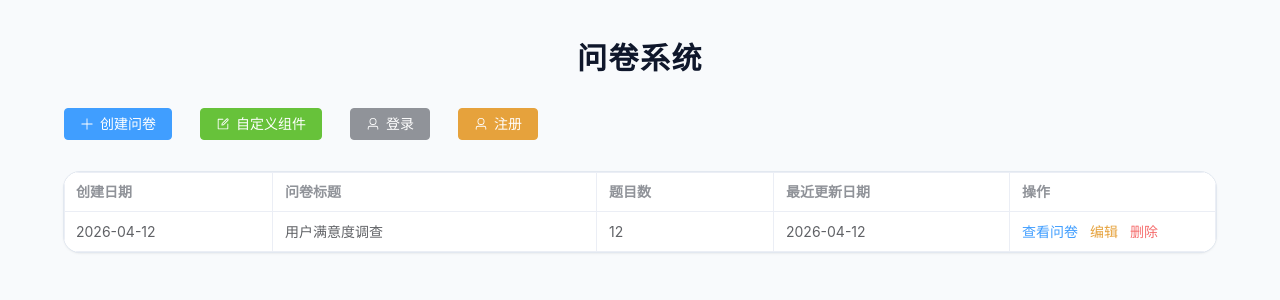
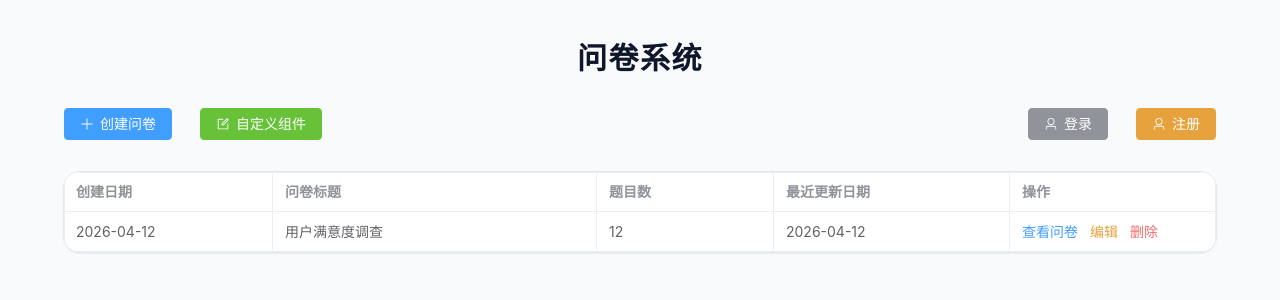
Before and after one commit to TMname1/Survey-Generation-Platform, a Vue app: page / in a window 1280 px wide. Shown: the top 300 px of the page. Built offline with nearby package versions, Linux system fonts and the light colour scheme; the HTML template or start-up script is replaced by a standard one.

Commit message:
feat: implement user login and registration functions, add login dialog and related logic

```diff
--- /dev/null
+++ b/src/components/LoginComponent.vue
@@ -0,0 +1,167 @@
+<script setup lang="ts">
+import { ref, reactive } from 'vue';
+import type { FormInstance, FormRules } from 'element-plus';
+import { User } from '@element-plus/icons-vue';
+import { loginUser } from '@/apis/login';
+import { registerUser } from '@/apis/register';
+import { throttle } from '@/utils/throttle';
+import { useUserStore } from '@/stores/user';
+
+const userStore = useUserStore();
+
+const dialogFormVisible = ref(false);
+const dialogMode = ref<'login' | 'register'>('login');
+const loginFormRef = ref<FormInstance>();
+
+const loginForm = reactive({
+  username: '',
+  password: '',
+});
+
+const loginRules = reactive<FormRules>({
+  username: [{ required: true, message: '用户名不能为空', trigger: 'blur' }],
+  password: [
+    { required: true, message: '密码不能为空', trigger: 'blur' },
+    { min: 6, message: '密码不能少于6位', trigger: 'blur' },
+  ],
+});
+
+const handleLogin = async () => {
+  if (userStore.currentUsername) {
+    try {
+      await ElMessageBox.confirm(
+        `当前已登录为: ${userStore.currentUsername}，是否退出登录？`,
+        '提示',
+        {
+          confirmButtonText: '退出',
+          cancelButtonText: '取消',
+          type: 'warning',
+        },
+      );
+      userStore.logout();
+      ElMessage.success('已退出登录');
+    } catch {}
+    return;
+  }
+
+  // Show dialog
+  dialogMode.value = 'login';
+  loginForm.username = '';
+  loginForm.password = '';
+  dialogFormVisible.value = true;
+};
+
+const handleRegister = () => {
+  dialogMode.value = 'register';
+  loginForm.username = '';
+  loginForm.password = '';
+  dialogFormVisible.value = true;
+};
+
+const confirmAuth = throttle(async () => {
+  if (!loginFormRef.value) return;
+
+  try {
+    await loginFormRef.value.validate();
+  } catch {
+    return;
+  }
+
+  const { username, password } = loginForm;
+  try {
+    if (dialogMode.value === 'login') {
+      const loginRes = await loginUser(username, password);
+
+      if (loginRes.error) {
+        ElMessage.error(loginRes.error);
+        return;
+      }
+
+      if (loginRes.ok) {
+        ElMessage.success(loginRes.msg || '登录成功！');
+        userStore.setUsername(username);
+        dialogFormVisible.value = false;
+      } else {
+        ElMessage.error(loginRes.msg || '登录失败');
+      }
+    } else {
+      const regRes = await registerUser(username, password);
+
+      if (regRes.ok) {
+        ElMessage.success('注册成功，自动登录中...');
+        const loginRes = await loginUser(username, password);
+        if (loginRes.ok) {
+          ElMessage.success('登录成功！');
+          userStore.setUsername(username);
+          dialogFormVisible.value = false;
+        } else {
+          ElMessage.error('自动登录失败，请手动登录');
+          dialogMode.value = 'login';
+        }
+      } else {
+        ElMessage.error(regRes.msg || '注册失败');
+      }
+    }
+  } catch (err) {
+    ElMessage.error('请求失败');
+    console.error(err);
+  }
+}, 1000);
+
+defineProps({
+  gapVal: {
+    type: String,
+    default: '',
+  },
+});
+</script>
+
+<template>
+  <div class="flex items-center" :class="gapVal">
+    <el-button type="info" :icon="User" @click="handleLogin">
+      {{ userStore.currentUsername || '登录' }}
+    </el-button>
+    <el-button
+      v-if="!userStore.currentUsername"
+      type="warning"
+      :icon="User"
+      @click="handleRegister"
+    >
+      注册
+    </el-button>
+  </div>
+
+  <!-- 登录/注册对话框 -->
+  <el-dialog
+    v-model="dialogFormVisible"
+    :title="dialogMode === 'login' ? '用户登录' : '用户注册'"
+    width="500"
+  >
+    <el-form
+      ref="loginFormRef"
+      :model="loginForm"
+      :rules="loginRules"
+      label-width="80px"
+      @submit.prevent
+    >
+      <el-form-item label="用户名" prop="username">
+        <el-input v-model="loginForm.username" placeholder="请输入用户名" autocomplete="off" />
+      </el-form-item>
+      <el-form-item label="密码" prop="password">
+        <el-input
+          v-model="loginForm.password"
+          type="password"
+          placeholder="请输入密码"
+          autocomplete="off"
+          @keyup.enter="confirmAuth"
+        />
+      </el-form-item>
+    </el-form>
+    <template #footer>
+      <div class="dialog-footer">
+        <el-button @click="dialogFormVisible = false">取消</el-button>
+        <el-button type="primary" @click="confirmAuth">确认</el-button>
+      </div>
+    </template>
+  </el-dialog>
+</template>
--- /dev/null
+++ b/src/stores/user.ts
@@ -0,0 +1,25 @@
+import { defineStore } from 'pinia';
+import { ref } from 'vue';
+
+export const useUserStore = defineStore('user', () => {
+  const currentUsername = ref(localStorage.getItem('username') || '');
+
+  const setUsername = (username: string) => {
+    currentUsername.value = username;
+    if (username) {
+      localStorage.setItem('username', username);
+    } else {
+      localStorage.removeItem('username');
+    }
+  };
+
+  const logout = () => {
+    setUsername('');
+  };
+
+  return {
+    currentUsername,
+    setUsername,
+    logout,
+  };
+});
--- /dev/null
+++ b/src/utils/throttle.ts
@@ -0,0 +1,18 @@
+/**
+ * 节流函数：在指定时间内多次触发，只执行一次
+ * @param fn 需要节流的函数
+ * @param delay 延迟时间（毫秒）
+ */
+export function throttle<A extends unknown[], R, T = unknown>(
+  fn: (this: T, ...args: A) => R,
+  delay: number = 1000,
+) {
+  let lastTime = 0;
+  return function (this: T, ...args: A) {
+    const now = Date.now();
+    if (now - lastTime >= delay) {
+      lastTime = now;
+      return fn.apply(this, args);
+    }
+  };
+}
--- a/src/views/HomeView.vue
+++ b/src/views/HomeView.vue
@@ -1,107 +1,9 @@
 <script setup lang="ts">
-import { ref, reactive } from 'vue';
-import type { FormInstance, FormRules } from 'element-plus';
-import { Edit, Plus, User } from '@element-plus/icons-vue';
+import { Edit, Plus } from '@element-plus/icons-vue';
 import { useRouter } from 'vue-router';
-import { loginUser } from '@/apis/login';
-import { registerUser } from '@/apis/register';
+import LoginComponent from '@/components/LoginComponent.vue';
 
 const router = useRouter();
-const currentUsername = ref('');
-const dialogFormVisible = ref(false);
-const dialogMode = ref<'login' | 'register'>('login');
-const loginFormRef = ref<FormInstance>();
-
-const loginForm = reactive({
-  username: '',
-  password: '',
-});
-
-const loginRules = reactive<FormRules>({
-  username: [{ required: true, message: '用户名不能为空', trigger: 'blur' }],
-  password: [
-    { required: true, message: '密码不能为空', trigger: 'blur' },
-    { min: 6, message: '密码不能少于6位', trigger: 'blur' },
-  ],
-});
-
-const handleLogin = async () => {
-  if (currentUsername.value) {
-    try {
-      await ElMessageBox.confirm(`当前已登录为: ${currentUsername.value}，是否退出登录？`, '提示', {
-        confirmButtonText: '退出',
-        cancelButtonText: '取消',
-        type: 'warning',
-      });
-      currentUsername.value = '';
-      ElMessage.success('已退出登录');
-    } catch {}
-    return;
-  }
-
-  // Show dialog
-  dialogMode.value = 'login';
-  loginForm.username = '';
-  loginForm.password = '';
-  dialogFormVisible.value = true;
-};
-
-const handleRegister = () => {
-  dialogMode.value = 'register';
-  loginForm.username = '';
-  loginForm.password = '';
-  dialogFormVisible.value = true;
-};
-
-const confirmAuth = async () => {
-  if (!loginFormRef.value) return;
-
-  try {
-    await loginFormRef.value.validate();
-  } catch {
-    return;
-  }
-
-  const { username, password } = loginForm;
-  try {
-    if (dialogMode.value === 'login') {
-      const loginRes = await loginUser(username, password);
-
-      if (loginRes.error) {
-        ElMessage.error(loginRes.error);
-        return;
-      }
-
-      if (loginRes.ok) {
-        ElMessage.success(loginRes.msg || '登录成功！');
-        currentUsername.value = username;
-        dialogFormVisible.value = false;
-      } else {
-        ElMessage.error(loginRes.msg || '登录失败');
-      }
-    } else {
-      const regRes = await registerUser(username, password);
-
-      if (regRes.ok) {
-        ElMessage.success('注册成功，自动登录中...');
-        const loginRes = await loginUser(username, password);
-        if (loginRes.ok) {
-          ElMessage.success('登录成功！');
-          currentUsername.value = username;
-          dialogFormVisible.value = false;
-        } else {
-          ElMessage.error('自动登录失败，请手动登录');
-          dialogMode.value = 'login';
-        }
-      } else {
-        ElMessage.error(regRes.msg || '注册失败');
-      }
-    }
-  } catch (err) {
-    ElMessage.error('请求失败');
-    console.error(err);
-  }
-};
 
 const tableData = [
   {
@@ -118,17 +20,16 @@ const tableData = [
     <div class="mx-auto flex w-full max-w-6xl flex-col items-center gap-8">
       <h1 class="text-center text-3xl font-semibold tracking-wider text-slate-900">问卷系统</h1>
 
-      <div class="flex w-full items-center justify-start gap-4">
-        <el-button type="primary" :icon="Plus" @click="router.push('/editor')">创建问卷</el-button>
-        <el-button type="success" :icon="Edit" @click="router.push('/editorMaterials')">
-          自定义组件
-        </el-button>
-        <el-button type="info" :icon="User" @click="handleLogin">
-          {{ currentUsername || '登录' }}
-        </el-button>
-        <el-button v-if="!currentUsername" type="warning" :icon="User" @click="handleRegister">
-          注册
-        </el-button>
+      <div class="flex w-full items-center justify-between">
+        <div class="flex gap-4">
+          <el-button type="primary" :icon="Plus" @click="router.push('/editor')"
+            >创建问卷</el-button
+          >
+          <el-button type="success" :icon="Edit" @click="router.push('/editorMaterials')">
+            自定义组件
+          </el-button>
+        </div>
+        <LoginComponent :gapVal="'gap-4'" />
       </div>
 
       <div class="w-full overflow-hidden rounded-2xl bg-white shadow-sm ring-1 ring-slate-200">
@@ -149,35 +50,5 @@ const tableData = [
         </el-table>
       </div>
     </div>
-
-    <!-- 登录/注册对话框 -->
-    <el-dialog v-model="dialogFormVisible" :title="dialogMode === 'login' ? '用户登录' : '用户注册'" width="500">
-      <el-form
-        ref="loginFormRef"
-        :model="loginForm"
-        :rules="loginRules"
-        label-width="80px"
-        @submit.prevent
-      >
-        <el-form-item label="用户名" prop="username">
-          <el-input v-model="loginForm.username" placeholder="请输入用户名" autocomplete="off" />
-        </el-form-item>
-        <el-form-item label="密码" prop="password">
-          <el-input
-            v-model="loginForm.password"
-            type="password"
-            placeholder="请输入密码"
-            autocomplete="off"
-            @keyup.enter="confirmAuth"
-          />
-        </el-form-item>
-      </el-form>
-      <template #footer>
-        <div class="dialog-footer">
-          <el-button @click="dialogFormVisible = false">取消</el-button>
-          <el-button type="primary" @click="confirmAuth">确认</el-button>
-        </div>
-      </template>
-    </el-dialog>
   </div>
 </template>
```
Also changed, not shown: src/views/EditorView.vue (+3 -6 lines), src/views/materials/IndexView.vue (+3 -6 lines).
